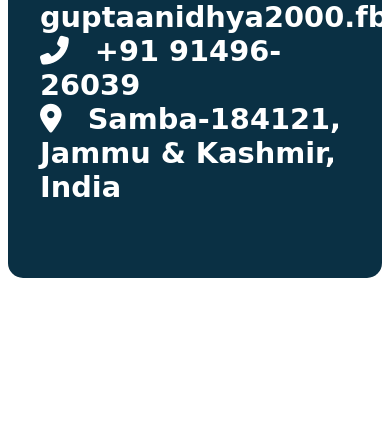
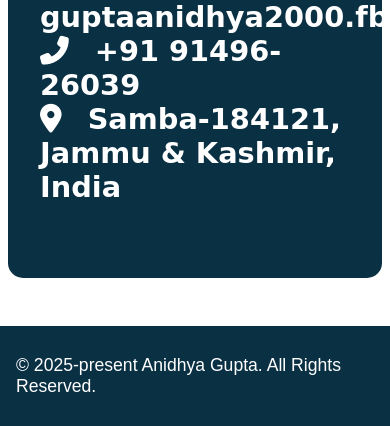
Before and after one commit to gtaanidhya/gtaanidhya.github.io, a plain HTML site: page contact.html in a window 390 px wide. Shown: the part 862-1288 px from the top of the page. Before the commit the page ends 1188 px from the top, so only its background shows below. Drawn offline with Linux system fonts and the light colour scheme; a web font is replaced by a local one.

Commit message:
portfolio updates

```diff
--- a/contact.html
+++ b/contact.html
@@ -5,6 +5,17 @@
     <meta http-equiv="X-UA-Compatible" content="IE=edge">
     <meta name="viewport" content="width=device-width, initial-scale=1.0">
     <link rel="stylesheet" href="css/main.css">
+    <style>
+        .footer{
+            position: absolute;
+            bottom: 0;
+        }
+        @media (max-width: 768px) {
+            .footer{
+                position: relative;
+            }
+        }
+    </style>
 
     <script src="https://kit.fontawesome.com/b9327e5f49.js" crossorigin="anonymous"></script>
     <title>Anidhya Gupta</title>
@@ -70,7 +81,7 @@
     </main>
 
     <footer class="footer">
-        <p>&copy; 2021-present Anidhya Gupta. All Rights Reserved.</p>
+        <p>&copy; 2025-present Anidhya Gupta. All Rights Reserved.</p>
     </footer>
 
     <script src="script.js"></script>
--- a/css/main.css
+++ b/css/main.css
@@ -42,7 +42,9 @@ li {
   margin: auto; }
 
 body {
-  overflow-x: hidden; }
+  overflow-x: hidden;
+  min-height: 100vh;
+}
 
 .fixed {
   height: 70px;
@@ -350,8 +352,8 @@ header {
     box-shadow: -8px 8px #0a3044; }
 
 .footer {
-  position: absolute;
-  bottom: 0;
+  /* position: relative;
+  bottom: 0; */
   width: 100%;
   min-height: 100px;
   height: auto;
@@ -401,6 +403,7 @@ header {
       width: 100%; }
 
   .projects ul {
-    grid-template-columns: 1fr; } }
+    grid-template-columns: 1fr; }
+  .foo}
 
 /*# sourceMappingURL=main.css.map */
```
Also changed, not shown: index.html (+1 -1 lines), projects.html (+7 -2 lines).
